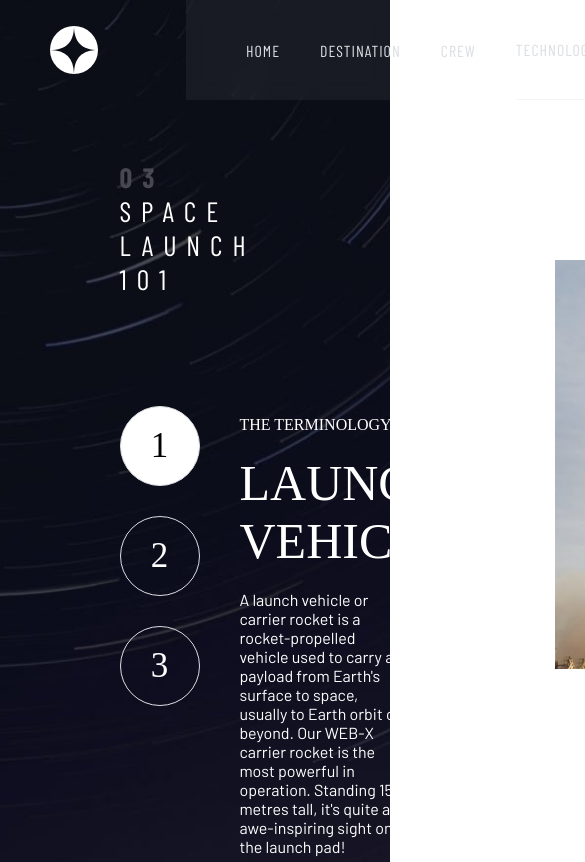
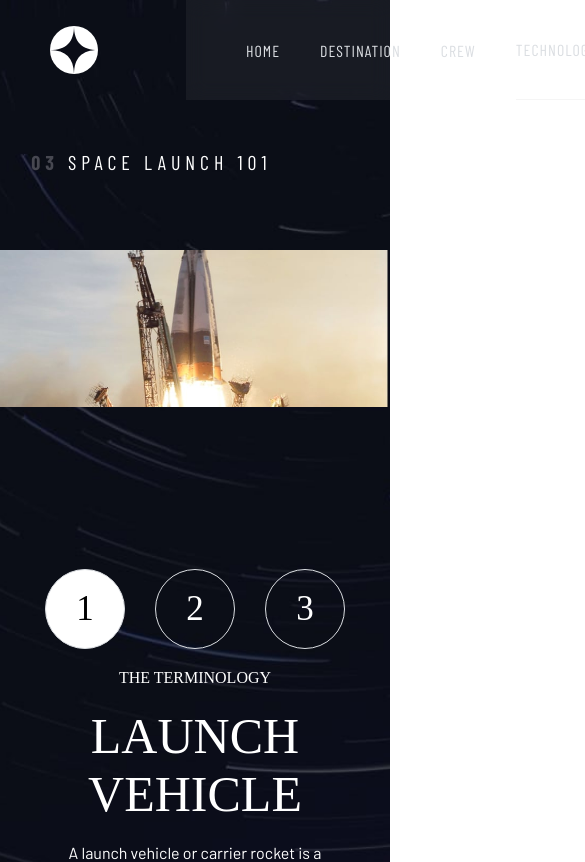
Before and after one commit to Joeldev1021/space-website-next, a Next.js app: page /technology in a window 390 px wide. Shown: the top 862 px of the page, 585 px wide, since content can reach past the window. Built offline with nearby package versions, Linux system fonts and the light colour scheme; a web font is replaced by a local one.

Commit message:
add styles responsive destination home tech completed

```diff
--- /dev/null
+++ b/hooks/useScreenSize.js
@@ -0,0 +1,21 @@
+import { useState, useEffect } from "react";
+
+const useScreenSize = () => {
+  const [width, setWidth] = useState(window.innerWidth);
+
+  useEffect(() => {
+    window.addEventListener("resize", handleResize);
+
+    return () => {
+      window.removeEventListener("resize", handleResize);
+    };
+  }, []);
+
+  const handleResize = () => {
+    setWidth(window.innerWidth);
+  };
+
+  return { width };
+};
+
+export default useScreenSize;
--- a/pages/crew/index.js
+++ b/pages/crew/index.js
@@ -5,7 +5,7 @@ import Header from "../../components/Header";
 import styles from "../../styles/crew.module.css";
 import data from "../../data.json";
 import Title from "../../components/Title";
-import Carousel from "../../components/Carousel";
+import CarouselItem from "../../components/CarouselItem";
 
 const Crew = () => {
   const [crew, setCrew] = useState(data.crew);
@@ -20,12 +20,13 @@ const Crew = () => {
           <Header/>
           <div className={styles.carousel}>
               {
-                crew.map((item, i) => <Carousel item={item} index={i} crewId={crewId} key={i}/>)
+                crew.map((item, i) => <CarouselItem item={item} index={i} crewId={crewId} key={i}/>)
               }
           </div>
           <ul>
               { new Array(4).fill(0).map((n, i) => <li className={i === crewId ? styles.active : ""} onClick={() => handleNavCrew(i)} key={i}></li>) }
           </ul>
+
       </div>
   );
 };
--- a/pages/technology/index.js
+++ b/pages/technology/index.js
@@ -1,17 +1,32 @@
 /* eslint-disable no-unused-vars */
 import Header from "../../components/Header";
 import data from "../../data.json";
-import { useState } from "react";
+import { useEffect, useRef, useState } from "react";
 import Title from "../../components/Title";
 import styles from "../../styles/tech.module.css";
+import useScreenSize from "../../hooks/useScreenSize";
 
 const Tech = () => {
   const [tech, setTech] = useState(data.technology);
   const [techId, setTechId] = useState(0);
+  const { width } = useScreenSize();
+  const [src, setSrc] = useState(tech[techId].images.portrait);
+
+  useEffect(() => {
+    if (width < 950) {
+      setSrc(tech[techId].images.landscape);
+    } else {
+      setSrc(tech[techId].images.portrait);
+    }
+  }, [width, techId]);
+
   return (
       <div className={styles.tech}>
           <Header/>
-          <div className="container">
+          <div className={styles.containerImg}>
+              <img src={src} alt={tech[techId].name} />
+          </div>
+          <div className={styles.container}>
               <section >
                   <Title num="03" text={"space launch 101"}/>
                   <div className={styles.flex}>
@@ -24,10 +39,8 @@ const Tech = () => {
                           <p className={styles.description}>{tech[techId].description}</p>
                       </div>
                   </div>
+
               </section>
-              <div className={styles.containerImg}>
-                  <img src={tech[techId].images.portrait} alt={tech[techId].name} />
-              </div>
           </div>
       </div>
   );
--- a/styles/Home.module.css
+++ b/styles/Home.module.css
@@ -9,7 +9,5 @@
 @media screen and (max-width: 950px) {
   .home {
     background-image: url("../public/assets/home/background-home-mobile.jpg");
-    background-size: cover;
-    background-position: bottom;
   }
 }
--- a/styles/crew.module.css
+++ b/styles/crew.module.css
@@ -4,8 +4,15 @@
      background-position: center;
      background-size: cover;
      min-height: 100vh;
+}
+
+@media screen and (max-width: 950px) {
+    .crew {
+        background-image: url("../public/assets/crew/background-crew-tablet.jpg");
+    }
 
 }
+
 
 .crew section {
     text-align: start;
@@ -16,10 +23,19 @@
     padding-top: 10rem;
     font-size: 3rem;
     font-weight: lighter;
-
     text-transform: uppercase;
     letter-spacing: 1px;
     color: #86878a;
+}
+
+@media screen and (max-width: 950px) {
+    .crew section {
+        padding: 0;
+        text-align: center;
+    }
+    .role {
+        padding-top: 2rem;
+    }
 }
 
 .name {
@@ -36,6 +52,14 @@
   line-height: 1.5;
 }
 
+@media screen and (max-width: 950px) {
+    .description {
+        margin:auto;
+        width: 80%;
+        padding: 1rem;
+    }
+
+}
 
 .crew ul {
     display: flex;
@@ -56,6 +80,9 @@
     border-radius: 50%;
     transition: all 0.5s ease;
     cursor: pointer;
+}
+
+@media screen and (max-width: 950px) {
 
 }
 
@@ -76,13 +103,19 @@
     /* height: 40rem;
     */
 }
-
 .containerImg img {
     width: 100%;
+}
+
+@media screen and (max-width: 950px) {
+    .containerImg {
+        margin:auto;
+        margin-top: 5rem;
+    }
 
 }
-.card {
 
+.carouselItem {
     width: 100%;
     padding-left: 10rem;
     display: grid;
@@ -95,15 +128,39 @@
     transform: translateX(0);
 }
 
+@media  screen and (max-width: 950px) {
+    .carouselItem {
+        width: 100%;
+        padding:0px;
+        grid-template-columns: 90%;
+        grid-gap: 1rem;
+    }
+
+    .carouselItem section {
+        padding-left: 0px;
+        margin-top: 10rem;
+        text-align: center;
+    }
+
+}
+
 .carousel {
     display: flex;
     flex-direction: row;
     justify-content: space-between;
     overflow: hidden;
-
 }
 
 .carouselActive {
     z-index: 1;
     opacity: 1;
 }
+
+@media screen and (max-width: 950px) {
+    .carousel {
+        display: grid;
+        grid-template-columns: 100% 100% 100% 100%;
+    }
+
+
+}
--- a/styles/destination.module.css
+++ b/styles/destination.module.css
@@ -6,25 +6,76 @@
   min-height: 100vh;
 }
 
+@media screen and (max-width: 950px) {
+  .destination {
+    background-image: url("../public/assets/destination/background-destination-tablet.jpg");
+  }
+}
+
+.container {
+   display: grid;
+   width: 90%;
+   margin:auto;
+   margin-top: 6rem;
+   grid-template-columns: 50% 50%;
+ }
+
+ @media screen and (max-width: 950px) {
+   .container {
+     display: flex;
+     flex-direction: column;
+     align-items: center;
+      justify-content: center;
+   }
+ }
+
+
 .planet {
    padding-left: 8rem;
 }
 
+
 .containerImg {
    margin-top: 5rem;
-   display: flex;
    margin-left: 10rem;
 }
-
 .img {
    width:35rem;
    margin:auto;
 }
 
+@media screen and (max-width: 950px) {
+   .containerImg {
+      margin-top: 10rem;
+      margin-left: 0;
+   }
+   .planet {
+     padding-left: 0;
+   }
+   .img {
+       width: 30rem;
+   }
+
+ }
+
+
+
+
 .section {
    margin-top: 7rem;
    text-align: start;
    padding: 1rem;
+ }
+
+ @media screen and (max-width: 950px) {
+   .section {
+     margin: auto;
+     margin-top: 5rem;
+     text-align: center;
+     padding: 1rem;
+
+   }
+
  }
 
  .active {
@@ -43,7 +94,12 @@
   font-family: "Barlow Condensed", sans-serif;
   color: #dbdee2;
   padding: 3px 0px;
+}
 
+@media screen and (max-width: 950px) {
+  .ul {
+    margin:auto;
+  }
 }
 .ul li:hover {
    text-decoration: underline;
@@ -66,6 +122,14 @@
    font-family: 'Barlow', sans-serif;
    line-height: 1.5;
    border-bottom: 1px solid #585757;
+
+}
+
+@media screen and (max-width: 950px) {
+   .description {
+      margin:auto;
+   }
+
 }
 
 .containerTravel  {
@@ -87,17 +151,3 @@
  font-size: 1.0rem;
  color: #dbdee2;
 }
-
-/* .animate {
-   animation: fadeIn ease-in 0.5s ;
-}
-
-@keyframes fadeIn {
-  from {
-    opacity: 0;
-  }
-  to {
-    opacity: 1;
-  }
-}
-    */
--- a/styles/globals.css
+++ b/styles/globals.css
@@ -37,6 +37,9 @@ p {
   grid-template-columns: 50% 50%;
 }
 
+
+
+
 .nav-active {
   border-bottom: 1px solid #f5f5f5;
 }
@@ -49,10 +52,20 @@ p {
   text-align: left;
   font-size: 2.8rem;
   text-transform: uppercase;
-
 }
 
 .title span {
   font-weight: bold;
   color: #474851;
 }
+
+
+@media screen and (max-width: 950px) {
+  .title {
+    position: absolute;
+    font-size: 2rem;
+    top: 15rem;
+    left: 8%;
+    letter-spacing: 5px;
+  }
+}
--- a/styles/main.module.css
+++ b/styles/main.module.css
@@ -10,22 +10,18 @@
     margin-top: 24rem;
     justify-content: space-between;
     align-items: center;
-   color: #EEEEEF  ;
+    color: #EEEEEF  ;
 }
 
 @media screen and (max-width: 950px) {
-
     .container {
         display: flex;
         flex-direction: column;
         align-items: center;
         margin-top: 10rem;
         text-align: center;
-
     }
 }
-
-
 
 .title {
     font-size: 3rem;
--- a/styles/tech.module.css
+++ b/styles/tech.module.css
@@ -5,10 +5,43 @@
      background-size: cover;
      min-height: 100vh;
   }
+/* responsive table */
+@media screen and (max-width: 950px) {
+    .tech {
+      background-image: url("../public/assets/technology/background-technology-tablet.jpg");
+    }
+}
+
+  .container {
+    display: grid;
+    width: 90%;
+    margin:auto;
+    margin-top: 6rem;
+    grid-template-columns: 50% 50%;
+  }
+
+  @media screen and (max-width: 950px) {
+    .container {
+      display: flex;
+      flex-direction: column-reverse;
+      align-items: center;
+      justify-content: center;
+    }
+  }
+
+
 
 
   .tech section {
       padding-left: 10rem;
+  }
+
+  @media screen and (max-width: 950px) {
+    .tech section {
+      padding-left: 0;
+    }
+
+
   }
 
   .tech  ul {
@@ -36,7 +69,20 @@
 
   .flex {
     margin-top: 10rem;
-      display: flex;
+    display: flex;
+  }
+
+  @media screen and (max-width: 950px) {
+
+    .flex {
+
+      flex-direction: column;
+  }
+      .tech ul {
+          flex-direction: row;
+          height: auto;
+          margin: auto;
+      }
   }
 
   .name {
@@ -60,6 +106,17 @@
       padding: 2rem 4rem;
   }
 
+  @media screen and (max-width: 950px) {
+      .containertext {
+          text-align: center;
+          padding-bottom: 10rem;
+      }
+      .description {
+            padding-right: 0;
+      }
+  }
+
+
   .active {
       background: white;
       color:black;
@@ -67,10 +124,20 @@
 
   .containerImg {
         width: 40rem;
-        margin-top: 10rem;
-        margin-left: 36rem;
+        position: absolute;
+        right: 0;
+        top: 25rem;
+
   }
 
  .containerImg img {
       width: 100%;
   }
+
+  @media screen and (max-width: 950px) {
+      .containerImg {
+          position: static;
+          margin-top: 15rem;
+          width: 100%;
+      }
+  }
```
Also changed, not shown: components/CarouselItem.js (renamed from components/Carousel.js, +4 -3 lines), pages/destination/index.js (+1 -8 lines).
